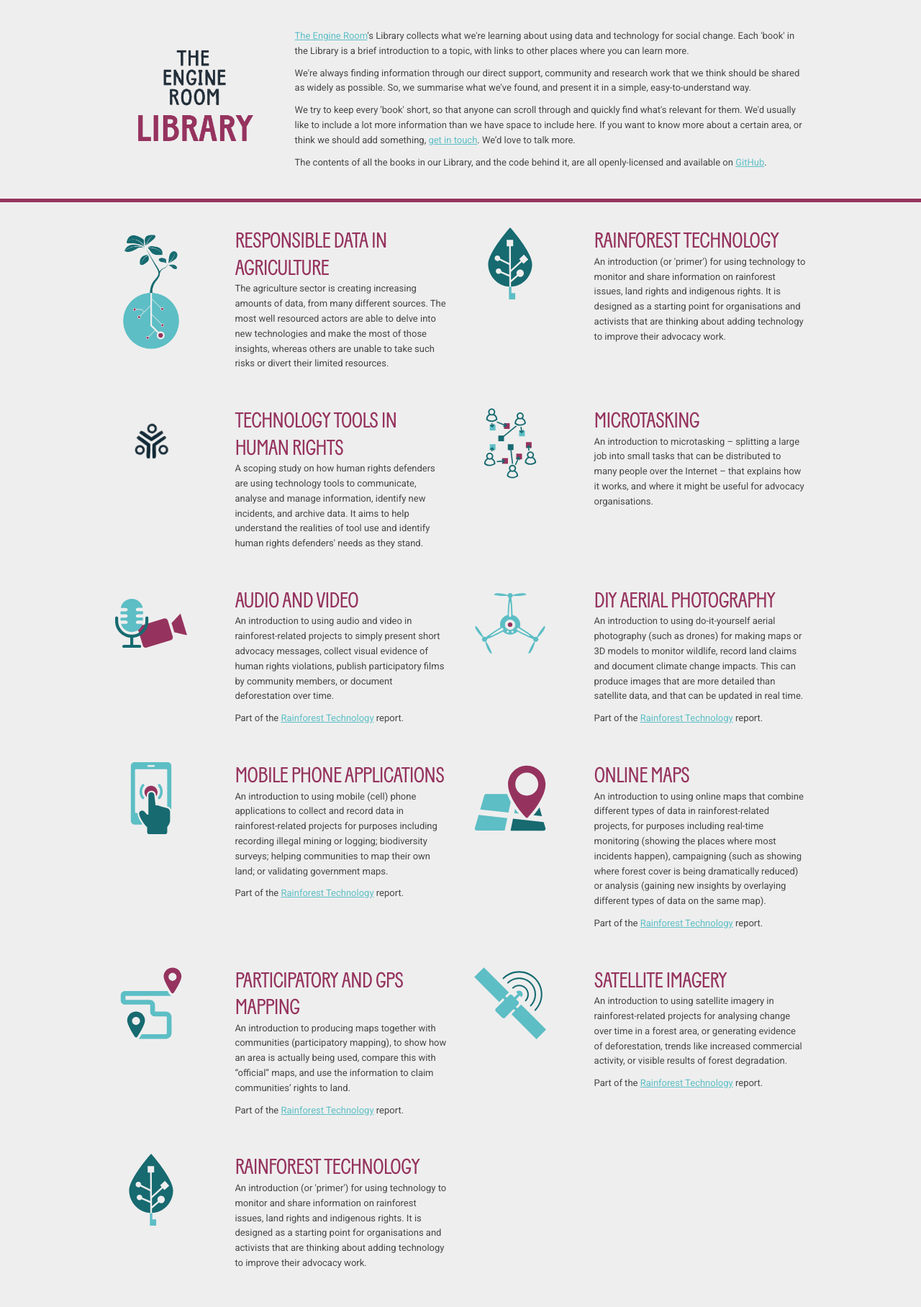
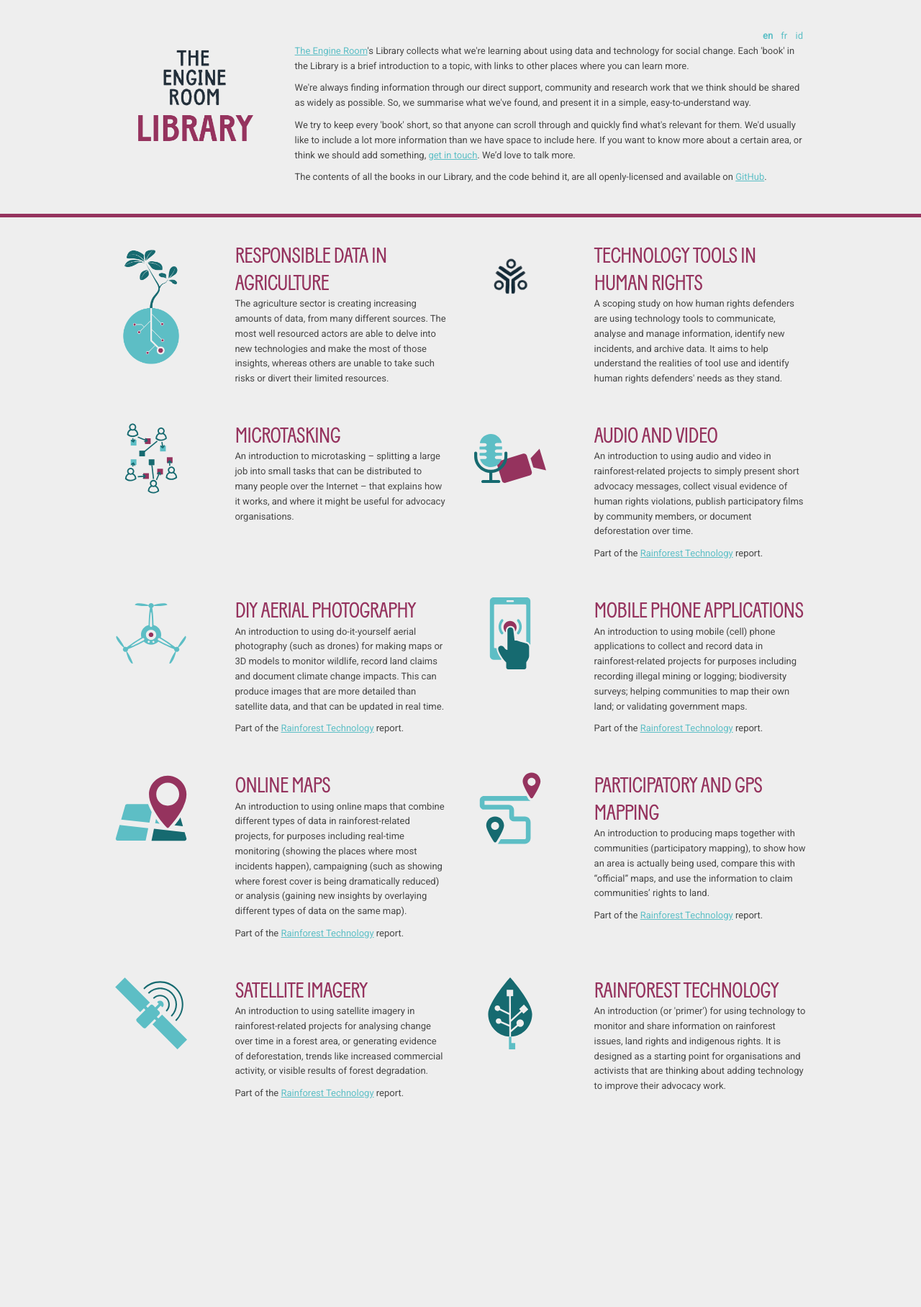
Before and after one commit to the-engine-room/library, a Jekyll site: the page built from index.html, in a window 1280 px wide. Shown: the whole page at 72% size. Built offline with Jekyll 4.4.1, drawn with Linux system fonts in a browser that asks for light colours; nearby versions of some CDN libraries; comment, search, counter and statistics services are not loaded; after the commit the page ends 1580 px from its top, so only the background shows below that.

Commit message:
Language Switcher on the Homepage gettin' down

```diff
--- a/index.html
+++ b/index.html
@@ -12,18 +12,46 @@ theme: table-of-contents
 	</div>
 
 	<div class="nine columns">
+		<nav class="lang-nav">
+			<ul>
+				<li><a href="#en" data-lang-target="en" class="active">en</a></li>
+				<li><a href="#fr" data-lang-target="fr">fr</a></li>
+				<li><a href="#id" data-lang-target="id">id</a></li>
+			</ul>
+		</nav>
+		<div class="lang-box lang-show" lang="en">
 			<p><a href="https://www.theengineroom.org">The Engine Room</a>'s Library collects what we're learning about using data and technology for social change. Each 'book' in the Library is a brief introduction to a topic, with links to other places where you can learn more.</p>
 			<p>We're always finding information through our direct support, community and research work that we think should be shared as widely as possible. So, we summarise what we've found, and present it in a simple, easy-to-understand way.</p>
 			<p>We try to keep every 'book' short, so that anyone can scroll through and quickly find what's relevant for them. We'd usually like to include a lot more information than we have space to include here. If you want to know more about a certain area, or think we should add something, <a href="http://theengineroom.org/contact/">get in touch</a>. We’d love to talk more.</p>
 
 			<p>The contents of all the books in our Library, and the code behind it, are all openly-licensed and available on <a href="https://github.com/the-engine-room/library">GitHub</a>.  </p>
 		</div>
+
+		<div class="lang-box lang-hidden" lang="fr">
+			<p>FRENCH <a href="https://www.theengineroom.org">The Engine Room</a>'s Library collects what we're learning about using data and technology for social change. Each 'book' in the Library is a brief introduction to a topic, with links to other places where you can learn more.</p>
+			<p>We're always finding information through our direct support, community and research work that we think should be shared as widely as possible. So, we summarise what we've found, and present it in a simple, easy-to-understand way.</p>
+			<p>We try to keep every 'book' short, so that anyone can scroll through and quickly find what's relevant for them. We'd usually like to include a lot more information than we have space to include here. If you want to know more about a certain area, or think we should add something, <a href="http://theengineroom.org/contact/">get in touch</a>. We’d love to talk more.</p>
+
+			<p>The contents of all the books in our Library, and the code behind it, are all openly-licensed and available on <a href="https://github.com/the-engine-room/library">GitHub</a>.  </p>
+		</div>
+
+		<div class="lang-box lang-hidden" lang="id">
+			<p>Indonesian <a href="https://www.theengineroom.org">The Engine Room</a>'s Library collects what we're learning about using data and technology for social change. Each 'book' in the Library is a brief introduction to a topic, with links to other places where you can learn more.</p>
+			<p>We're always finding information through our direct support, community and research work that we think should be shared as widely as possible. So, we summarise what we've found, and present it in a simple, easy-to-understand way.</p>
+			<p>We try to keep every 'book' short, so that anyone can scroll through and quickly find what's relevant for them. We'd usually like to include a lot more information than we have space to include here. If you want to know more about a certain area, or think we should add something, <a href="http://theengineroom.org/contact/">get in touch</a>. We’d love to talk more.</p>
+
+			<p>The contents of all the books in our Library, and the code behind it, are all openly-licensed and available on <a href="https://github.com/the-engine-room/library">GitHub</a>.  </p>
+		</div>
+	</div>
 </div>
 
 <hr>
 
-<div class="container" id="books">
+<div class="container lang-box lang-show" lang="en" id="books">
 	{% for book in site.books %}
+
+		{% if book.lang == 'en' %}
+
 			{% capture u %}{% cycle 'odd', 'even' %}{% endcapture %}
 			{% if u == 'odd' or forloop.first %}
 			<div class="row">
@@ -38,5 +66,51 @@ theme: table-of-contents
 			{% if u == 'even' or forloop.last %}
 			</div>
 			{% endif %}
+
+		{% endif %}
 	{% endfor %}
 </div>
+<div class="container lang-box lang-hidden" lang="fr" id="books">
+	{% for book in site.books %}
+		{% if book.lang == 'fr' %}
+
+			{% capture u %}{% cycle 'odd', 'even' %}{% endcapture %}
+			{% if u == 'odd' or forloop.first %}
+			<div class="row">
+			{% endif %}
+				<div class="two columns">
+					<a href="{{book.url}}"><img src="{{ book.image }}" width="100px"></a>
+				</div>
+				<div class="four columns">
+					<h2><a href="{{book.url}}">{{ book.title }}</a></h2>
+					<p>{{ book.description }}</p>
+				</div>
+			{% if u == 'even' or forloop.last %}
+			</div>
+			{% endif %}
+
+		{% endif %}
+	{% endfor %}
+</div>
+<div class="container lang-box lang-hidden" lang="id" id="books">
+	{% for book in site.books %}
+		{% if book.lang == 'id' %}
+
+			{% capture u %}{% cycle 'odd', 'even' %}{% endcapture %}
+			{% if u == 'odd' or forloop.first %}
+			<div class="row">
+			{% endif %}
+				<div class="two columns">
+					<a href="{{book.url}}"><img src="{{ book.image }}" width="100px"></a>
+				</div>
+				<div class="four columns">
+					<h2><a href="{{book.url}}">{{ book.title }}</a></h2>
+					<p>{{ book.description }}</p>
+				</div>
+			{% if u == 'even' or forloop.last %}
+			</div>
+			{% endif %}
+
+		{% endif %}
+	{% endfor %}
+</div>
--- a/scripts/site.js
+++ b/scripts/site.js
@@ -1,4 +1,17 @@
 $(document).ready(function() {
+    // translation toggles
+    $('nav.lang-nav > ul > li > a').click(function(e){
+        e.preventDefault();
+        var targetLang = $(this).data('lang-target');
+
+        $('nav.lang-nav > ul > li > a').removeClass('active');
+        $(this).addClass('active');
+
+        $('div.lang-box.lang-show').removeClass('lang-show').addClass('lang-hidden');
+        $('div.lang-box[lang="' + targetLang + '"]').removeClass('lang-hidden').addClass('lang-show');
+    });
+
+
     // nav toggle
     $('nav a#toggle').on('click', function() {
         $('nav ul.nav').slideToggle(function complete() {
--- a/styles/layout.scss
+++ b/styles/layout.scss
@@ -141,6 +141,32 @@ nav {
 
 
 
+
+nav.lang-nav {
+  position: relative;
+  float: right;
+  clear: both;
+  background: transparent;
+  text-align: right;
+  font-size: 13px;
+  ul {
+    list-style: none;
+    margin: 0px;
+    padding: 0px;
+    position: relative;
+    li {
+      display: inline-block;
+      margin: 0px 4px;
+      a.active {
+        font-weight: bold;
+      }
+    }
+  }
+}
+
+.lang-show { display: block; }
+.lang-hidden { display: none; }
+
 body.page > .content {
 
   padding-top: 50px; // make space for navbar
```
Lines whose indentation alone changed are shown as unchanged.
